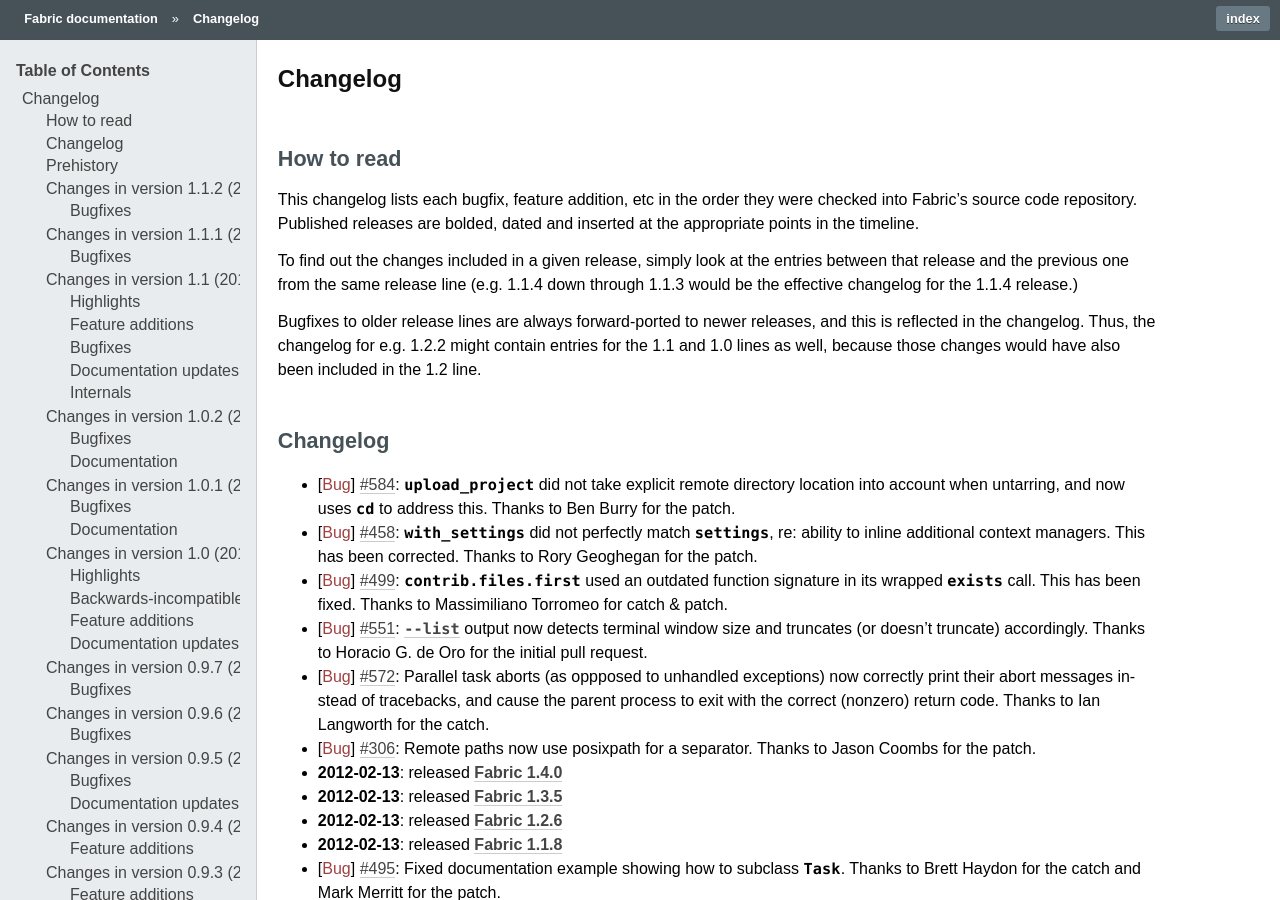
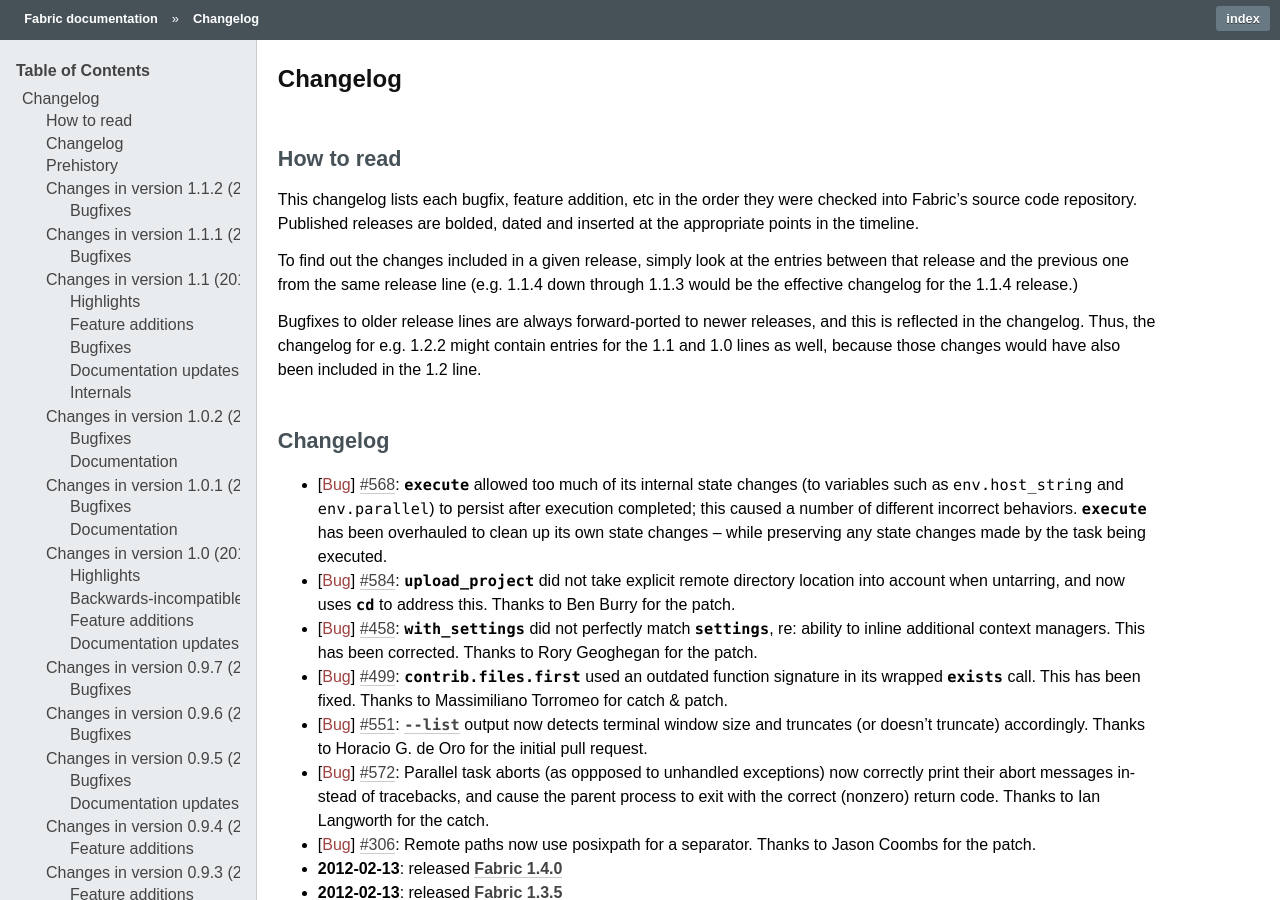
Before and after one commit to fabric/fabric, a Sphinx documentation site: the page built from docs/changelog.rst, in a window 1280 px wide and 900 px high. Built offline with Sphinx 7.4.7, drawn with Linux system fonts in a browser that asks for light colours; pages that are not in the unit, such as notebooks, are missing from menus; the version number could not be read and is left out.

Commit message:
Changelog re #568

```diff
--- a/docs/changelog.rst
+++ b/docs/changelog.rst
@@ -25,6 +25,12 @@
 Changelog
 =========
 
+* :bug:`568` `~fabric.tasks.execute` allowed too much of its internal state
+  changes (to variables such as ``env.host_string`` and ``env.parallel``) to
+  persist after execution completed; this caused a number of different
+  incorrect behaviors. `~fabric.tasks.execute` has been overhauled to clean up
+  its own state changes -- while preserving any state changes made by the task
+  being executed.
 * :bug:`584` `~fabric.contrib.project.upload_project` did not take explicit
   remote directory location into account when untarring, and now uses
   `~fabric.context_managers.cd` to address this. Thanks to Ben Burry for the
```
